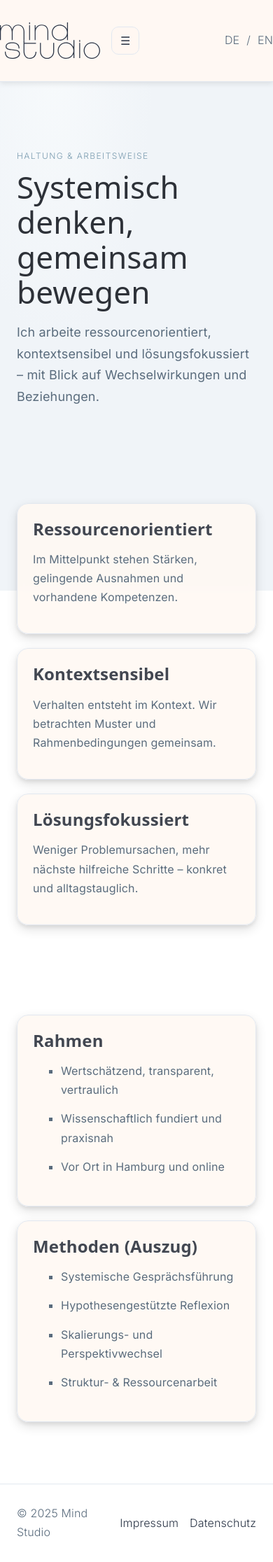
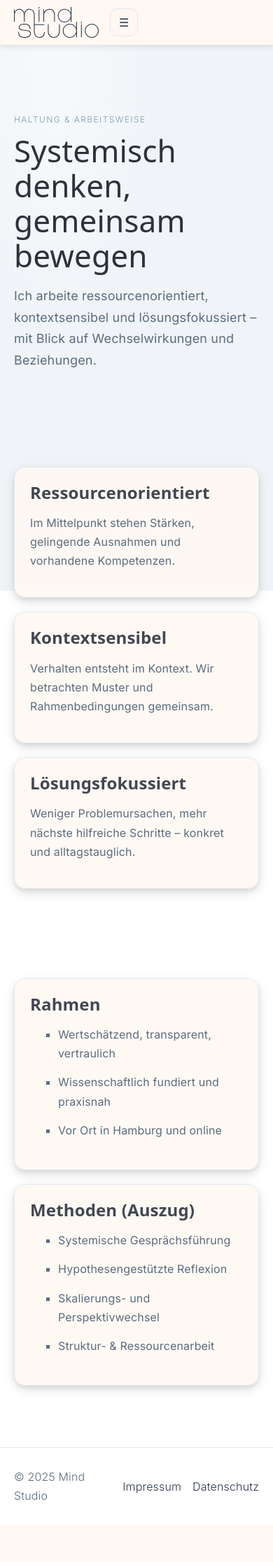
Before and after one commit to VinniWe/mind-studio-website, a PHP site: page /ansatz.html in a window 390 px wide. Shown: the whole page at 70% size. After the commit the page ends 2144 px from the top, so only its background shows below. Run offline with PHP 8.4, Linux system fonts and the light colour scheme; some libraries are stand-ins or nearby versions.

Commit message:
Mobile: improve header layout and spacing
- Switch burger menu to left side, logo centered on mobile
- Add 20px spacing from edges on mobile (header, menu, content)
- Slightly smaller logo on mobile (44px vs 52px)
- Hide language switch on mobile (shown in mobile menu)
- Improved visual balance and breathing room

```diff
--- a/assets/css/styles.css
+++ b/assets/css/styles.css
@@ -50,7 +50,8 @@ header.site-header {
   display: flex;
   align-items: center;
   justify-content: space-between;
-  padding: 16px 0;
+  padding: 16px 20px;
+  gap: 16px;
 }
 .nav-left { display: flex; align-items: center; gap: 16px; }
 .brand {
@@ -77,7 +78,7 @@ header.site-header {
 }
 .mobile-menu {
   display: none;
-  position: fixed; inset: 64px 16px auto 16px;
+  position: fixed; inset: 64px 20px auto 20px;
   border: 1px solid var(--color-border);
   border-radius: 16px;
   background: rgba(255,248,243,0.98);
@@ -191,5 +192,29 @@ label { color: var(--color-muted); font-size: 14px; }
   .grid-2 { grid-template-columns: 1fr; }
   .grid-3 { grid-template-columns: 1fr; }
   .nav-links { display: none; }
+  .lang-switch { display: none; }
   .mobile-toggle { display: inline-flex; align-items: center; justify-content: center; }
+
+  /* Mobile header layout: menu on left, logo centered */
+  .nav {
+    position: relative;
+    justify-content: center;
+    padding: 16px 20px;
+  }
+  .nav-left {
+    position: absolute;
+    left: 20px;
+  }
+  .brand {
+    /* Logo is centered by parent justify-content: center */
+  }
+  .brand-mark img {
+    height: 44px; /* Slightly smaller logo on mobile */
+  }
+
+  /* Add spacing on mobile for all content */
+  .container {
+    padding-left: 20px;
+    padding-right: 20px;
+  }
 }
```
